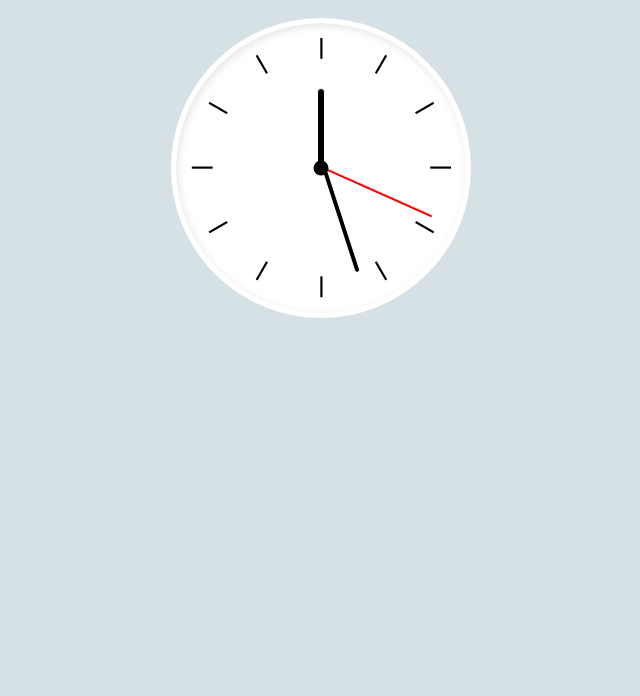
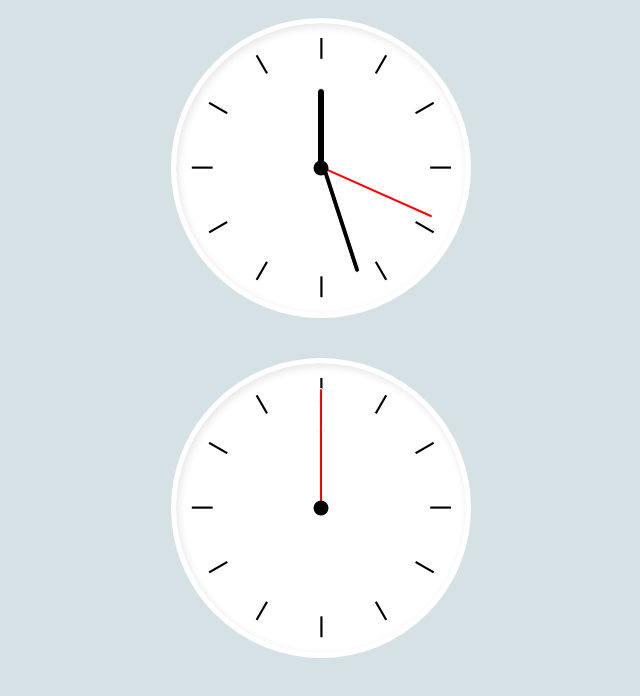
Before and after one commit to yoojinyang0303/js-training, a website with bundled scripts: page index.html in a window 1280 px wide. Shown: the part 86-782 px from the top of the page, without its empty margins (319-959 px from the left). Built offline with nearby package versions, Linux system fonts and the light colour scheme.

Commit message:
chore: esLint 사용

```diff
--- a/app.js
+++ b/app.js
@@ -1,3 +1,3 @@
-import AnalogClock from './AnalogClock.js';
+import AnalogClock from "./AnalogClock.js";
 
-document.querySelectorAll('.analog-clock').forEach(AnalogClock);
+document.querySelectorAll(".analog-clock").forEach(AnalogClock);
--- a/index.html
+++ b/index.html
@@ -33,5 +33,6 @@
       <div class="time time12">|</div>
       -->
     </div>
+    <div class="analog-clock"></div>
   </body>
 </html>
--- /dev/null
+++ b/package.json
@@ -0,0 +1,6 @@
+{
+  "devDependencies": {
+    "eslint": "^8.34.0",
+    "eslint-plugin-react": "^7.32.2"
+  }
+}
```
Also changed, not shown: .eslintrc.js (added), 1 other file.
